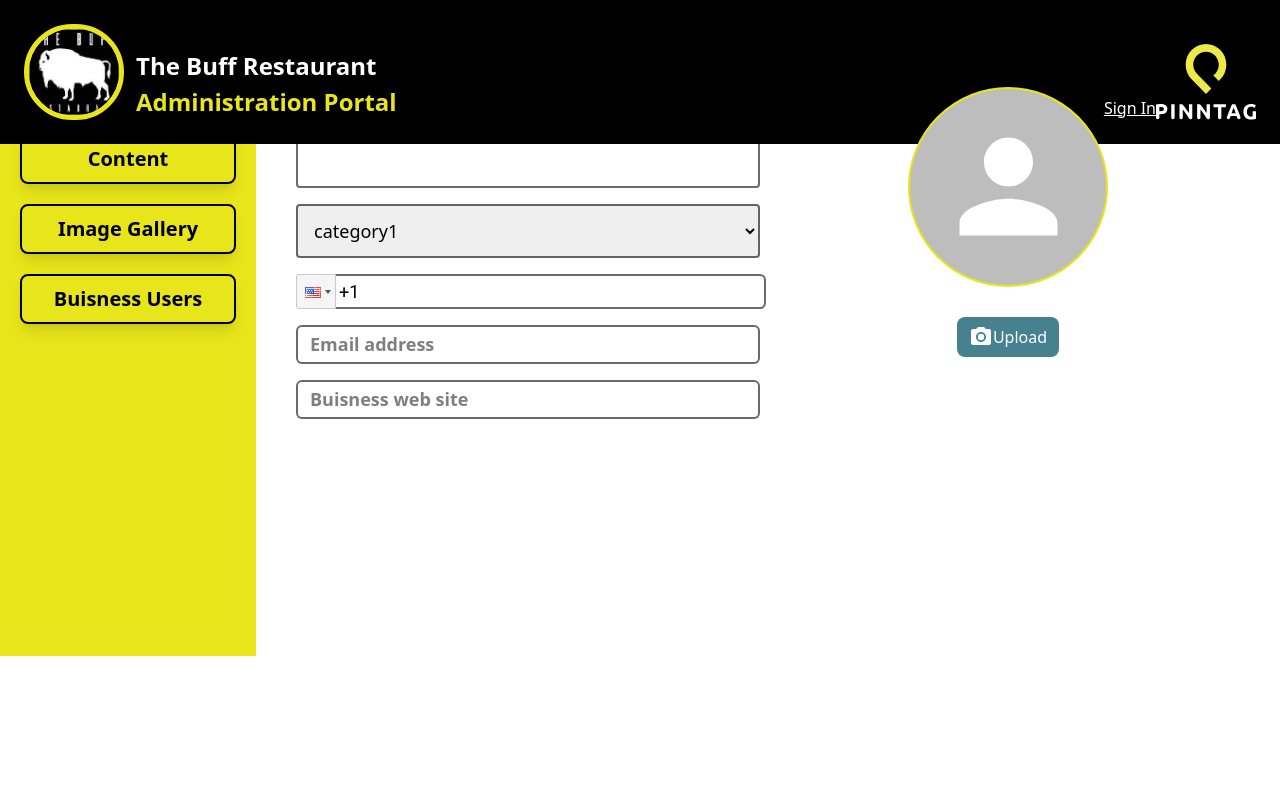
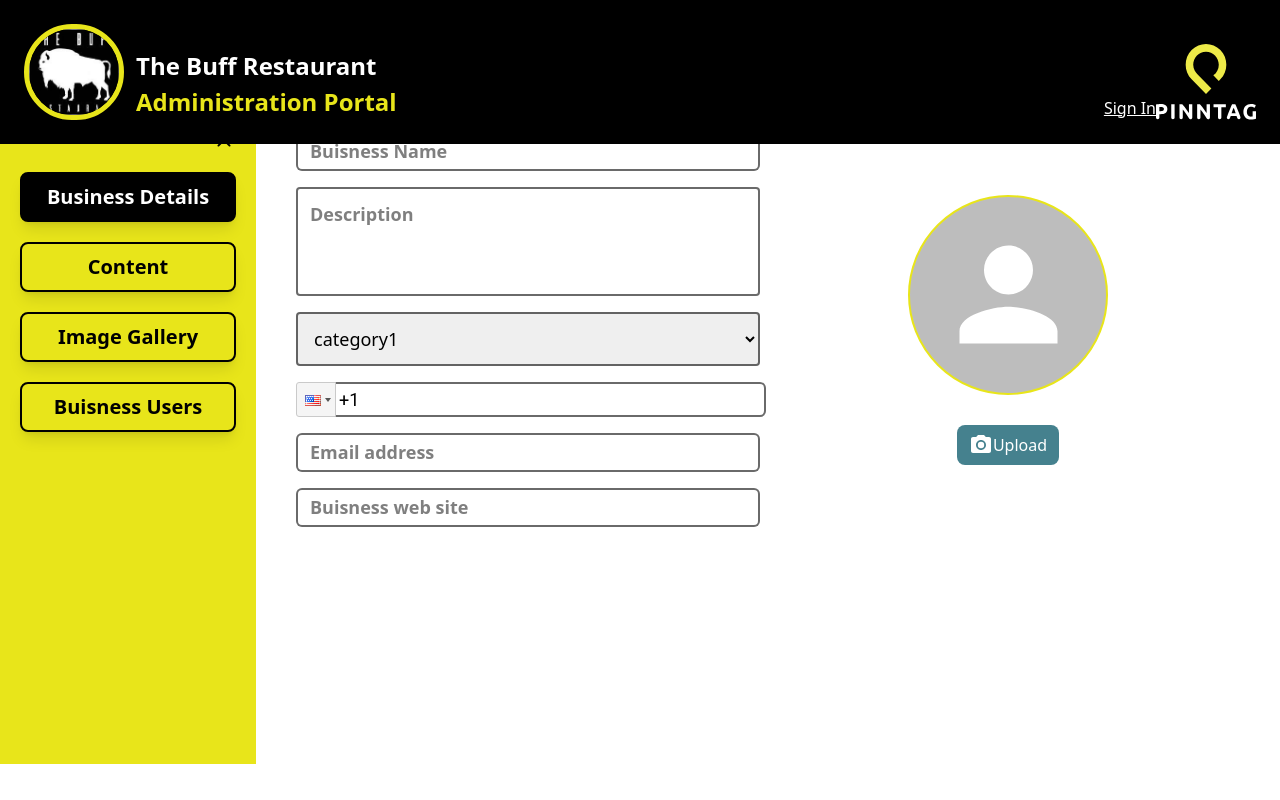
Before and after one commit to Suraj-Kumar-2468/pinntag-fe, a React (Create React App) app: page /buisness-details in a window 1280 px wide. Built offline with nearby package versions, Linux system fonts and the light colour scheme.

Commit message:
reponsive

```diff
--- a/src/common/layout/index.jsx
+++ b/src/common/layout/index.jsx
@@ -7,9 +7,9 @@ const Layout = ({children}) => {
   return (
     <div>
         <Header />
-        <div className='flex'>
+        <div className='flex mt-[108px]'>
             <Sidepanal />
-            <div className='w-[80%] mob:w-full'>
+            <div className='w-[80%]  mob:w-full'>
                 {children}
             </div>
         </div>
```
